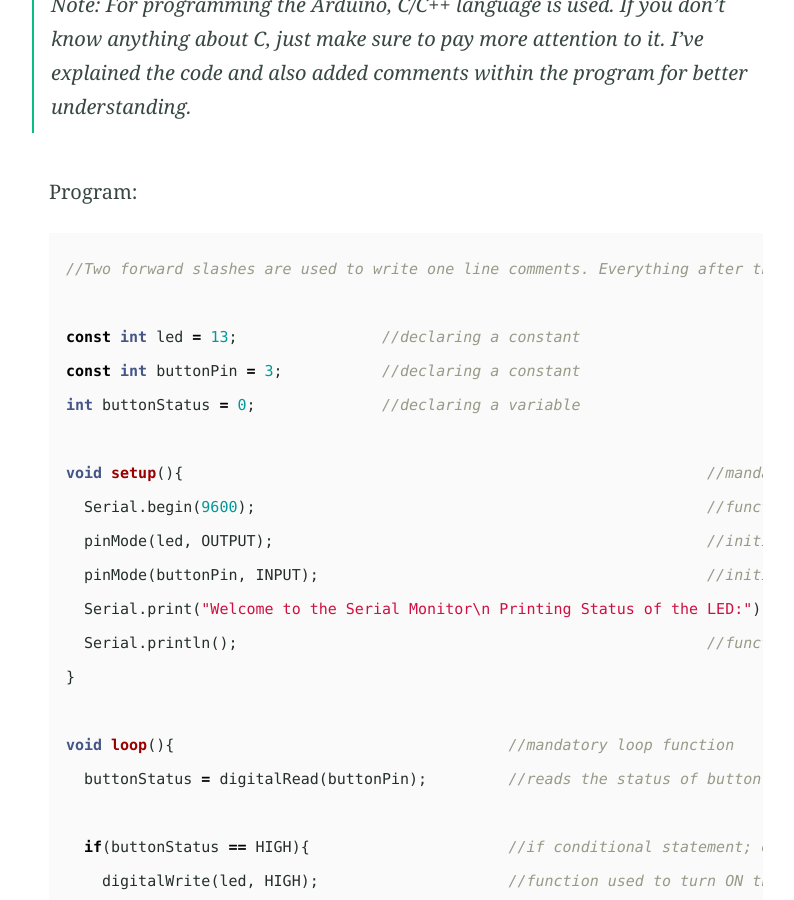
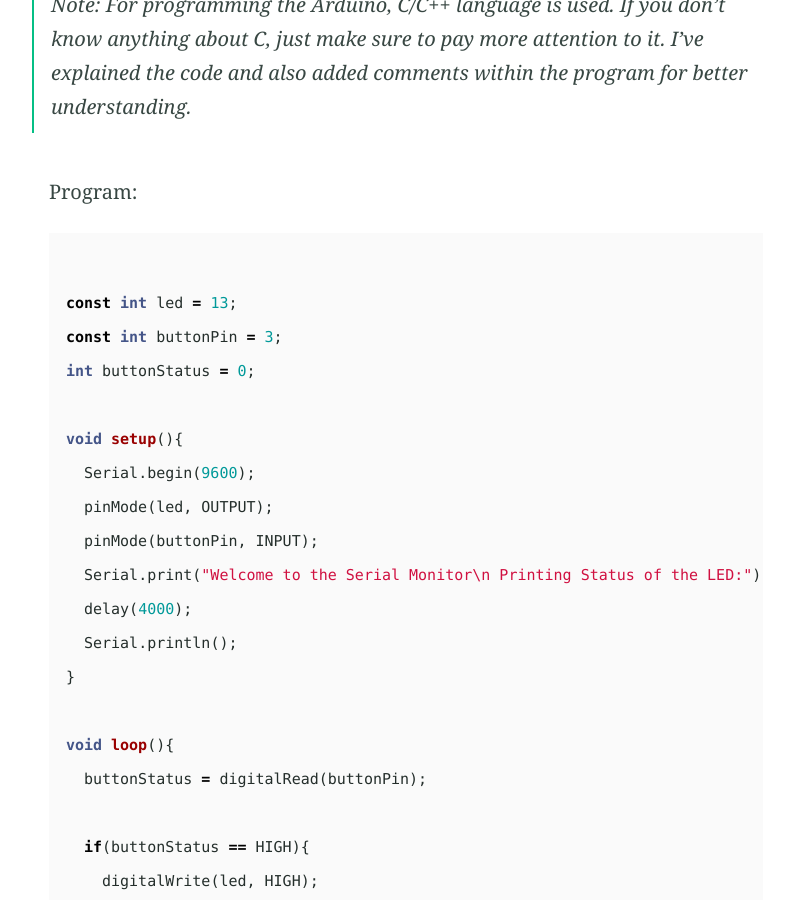
Before and after one commit to aka-Kush/aka-Kush.github.io, a Jekyll site: the page built from _posts/2020-08-09-proj3.md, in a window 1280 px wide and 900 px high, scrolled down 7862 px. Shown: the whole window, without its empty margins (234-1028 px from the left). Built offline with Jekyll 4.4.1, drawn with Linux system fonts in a browser that asks for light colours; our own code applies the rules of GitHub Pages for plain Markdown files; some of the changed text lies outside the part shown.

Commit message:
Update 2020-08-09-proj3.md

````diff
--- a/_posts/2020-08-09-proj3.md
+++ b/_posts/2020-08-09-proj3.md
@@ -113,42 +113,41 @@ attention to it. I've explained the code and also added comments within the prog
 Program:
 
 ```c
-//Two forward slashes are used to write one line comments. Everything after the slashes is ignored by the compiler
 
-const int led = 13;                //declaring a constant
-const int buttonPin = 3;           //declaring a constant
-int buttonStatus = 0;              //declaring a variable
+const int led = 13;
+const int buttonPin = 3;
+int buttonStatus = 0;
 
-void setup(){                                                          //mandatory setup function
-  Serial.begin(9600);                                                  //function for starting Serial Monitor with 9600 baud rate
-  pinMode(led, OUTPUT);                                                //initializing led as an OUTPUT
-  pinMode(buttonPin, INPUT);                                           //initializing buttonPin as an INPUT
-  Serial.print("Welcome to the Serial Monitor\n Printing Status of the LED:");      //function used to print following message delay(4000);                                                         //delay of 4 seconds
-  Serial.println();                                                    //function used to leave a line
+void setup(){
+  Serial.begin(9600);
+  pinMode(led, OUTPUT);
+  pinMode(buttonPin, INPUT);
+  Serial.print("Welcome to the Serial Monitor\n Printing Status of the LED:");
+  delay(4000);
+  Serial.println();
 }
 
-void loop(){                                     //mandatory loop function
-  buttonStatus = digitalRead(buttonPin);         //reads the status of button and store it's value
+void loop(){
+  buttonStatus = digitalRead(buttonPin);
 
-  if(buttonStatus == HIGH){                      //if conditional statement; executes if found to be TRUE
-    digitalWrite(led, HIGH);                     //function used to turn ON the LED
-    Serial.println("LED is ON; Button ++");      //function used to print that LED is ON
-    delay(100);                                  //delay of 100 milliseconds
+  if(buttonStatus == HIGH){
+    digitalWrite(led, HIGH);
+    Serial.println("LED is ON; Button ++");
+    delay(100);
   }
-  else{                                           //else conditional statment; executed if 'if' is found to be FALSE
-    digitalWrite(led, LOW);                       //function used to turn OFF the LED
-    Serial.println("LED is OFF; Button --");      //function used to print that LED is OFF
-    delay(100);                                   //delay of 100 milliseconds
+  else{
+    digitalWrite(led, LOW);
+    Serial.println("LED is OFF; Button --");
+    delay(100);
   }
 }
 
-//end
 ```
 
 
 ### Program Explanantion:
 
-{% include figure.html image="/images/proj3/Untitled.png" alt="Image with just alt text" %}
+{% include figure.html image="/images/proj3/pushbutton-code.png" alt="Image with just alt text" %}
 
 In C language, the first step is to declare the constant or variables that we are going to use in the program.
 Here,'const int pin = 13;' declares that "pin" is an integer with a constant value 13, which is the pin for the LED.
````
